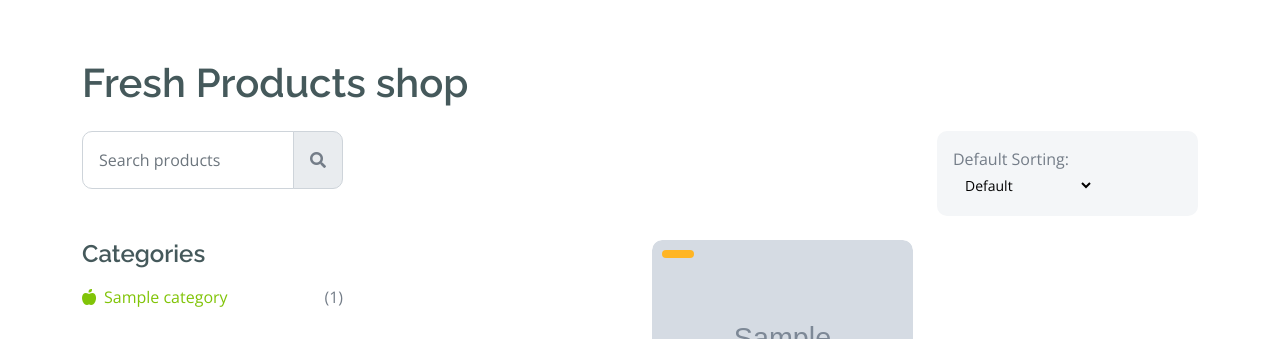
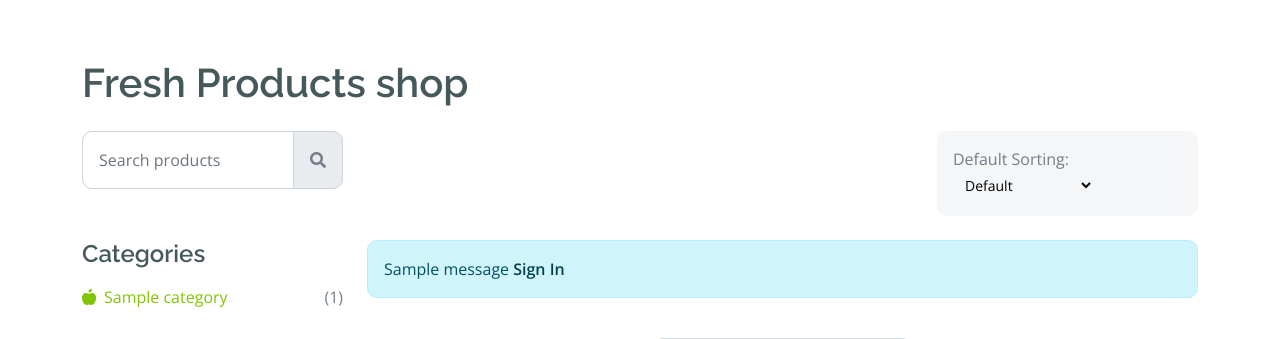
Before and after one commit to CodeVnebula/fruitables-django, a Django app: template fruitables/store/templates/shop.html in a window 1280 px wide. Shown: the part 365-704 px from the top of the page. Run offline with Django 3.2, Linux system fonts and the light colour scheme; the template is opened without the code that fills it: most values are stand-ins (such as "Sample title", 1, 10 or a date in 2020); grey boxes marked "Sample" are stand-in pictures; one stand-in notice (Sample message) is shown; some libraries are stand-ins or nearby versions.

Commit message:
Templates for user login/logout/account management tasks

```diff
--- a/fruitables/store/templates/product_related/product-cards.html
+++ b/fruitables/store/templates/product_related/product-cards.html
@@ -1,5 +1,14 @@
 {% load static %}
 {% if products %}
+    {% if messages %}
+    <div class="messages">
+        {% for message in messages %}
+            <div class="alert alert-info">{{ message }}
+                    <a href="{% url 'login' %}" class="alert-link">Sign In</a>
+            </div>
+        {% endfor %}
+    </div>
+    {% endif %}
     {% for product in products %}
         <div class="col-md-6 col-lg-6 col-xl-4" style="margin-bottom: 30px;">
             <div class="rounded position-relative fruite-item">
```
Also changed, not shown: fruitables/store/templates/product_related/product-details.html (+9 -0 lines).
